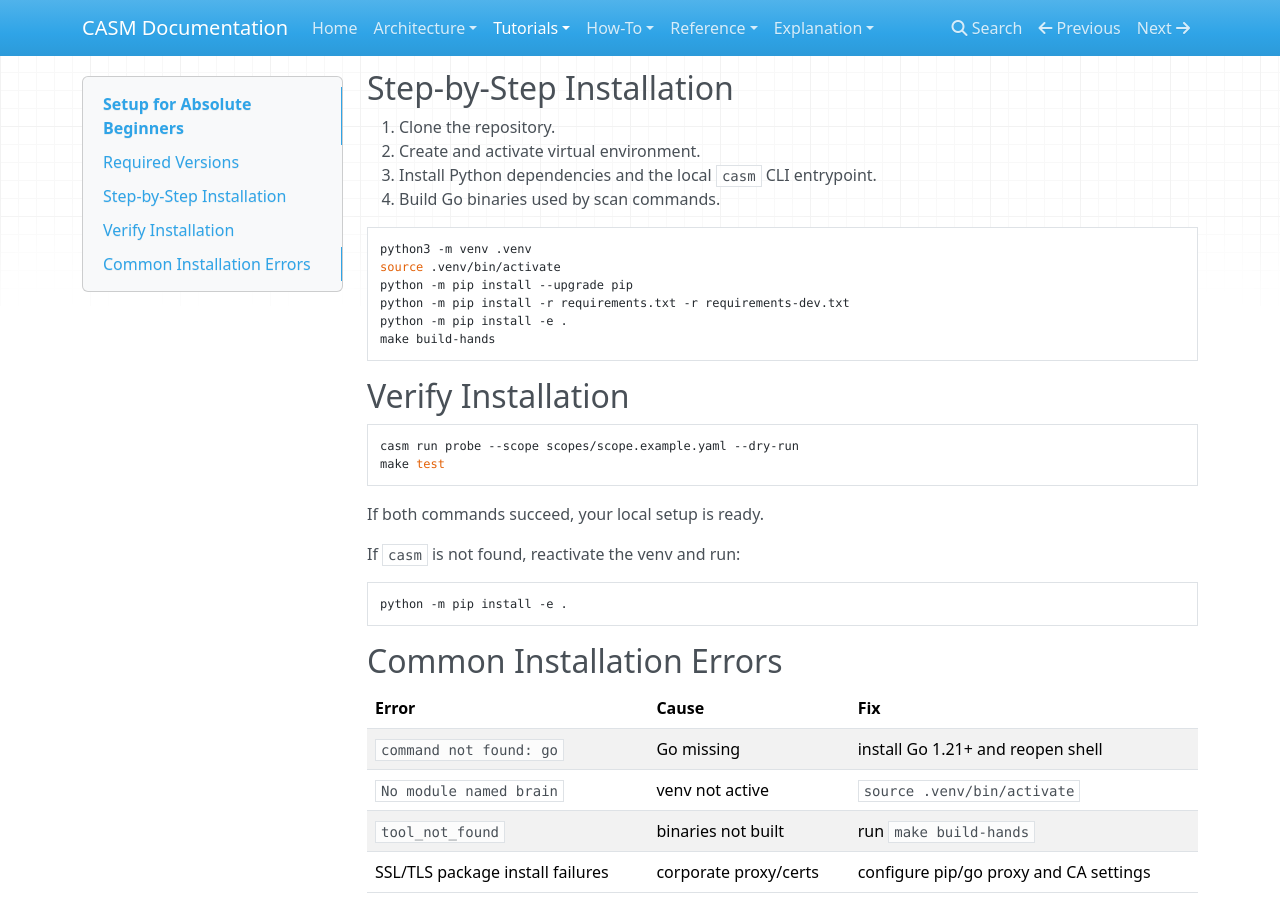
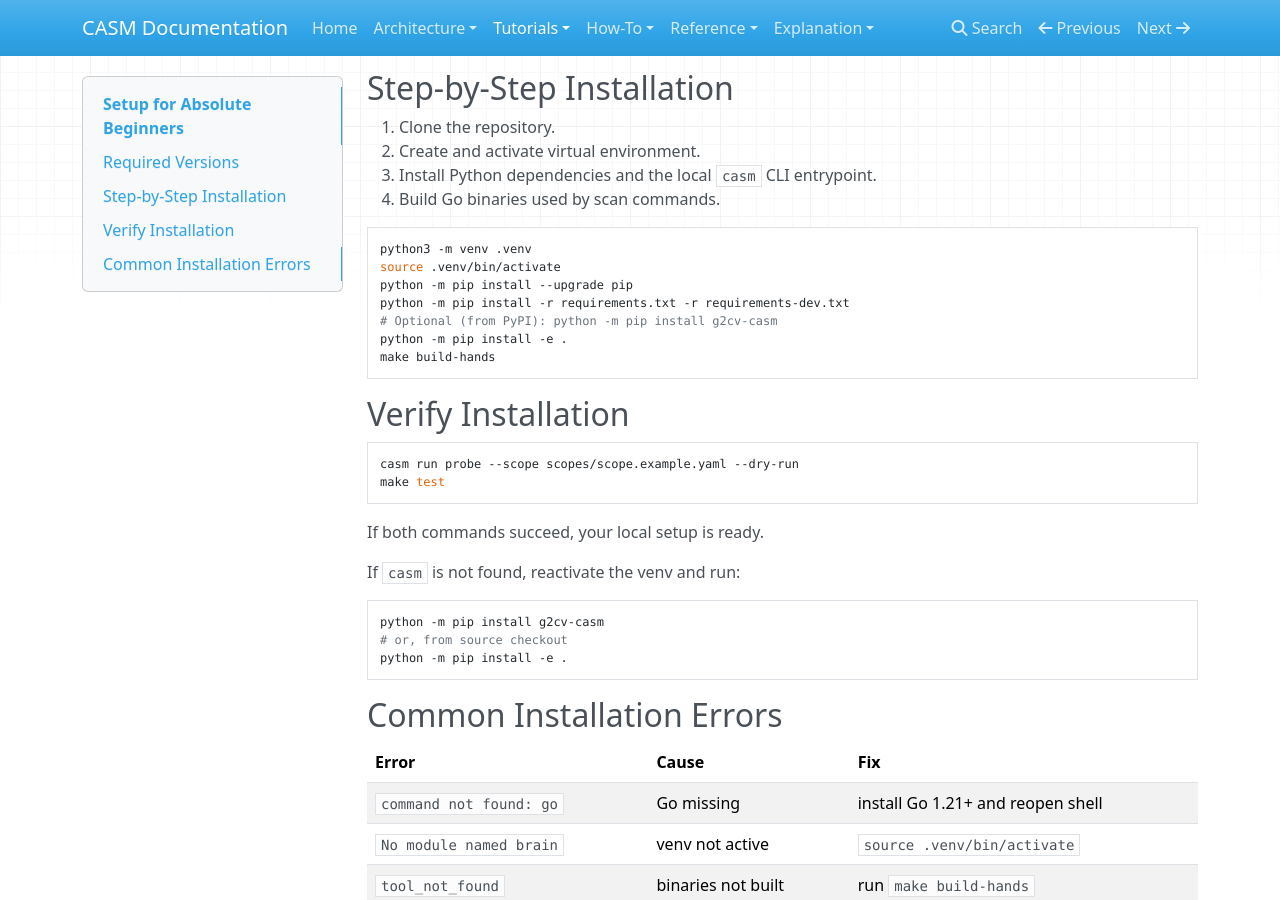
Before and after one commit to G2CV/CASM, an MkDocs documentation site: the page built from docs/tutorials/setup-for-beginners.md, in a window 1280 px wide and 900 px high, scrolled down 398 px. Built offline with MkDocs 1.6.1, drawn with Linux system fonts in a browser that asks for light colours; nearby versions of some CDN libraries.

Commit message:
chore: finalize PyPI package rename to g2cv-casm and update docs/assets

````diff
--- a/docs/tutorials/setup-for-beginners.md
+++ b/docs/tutorials/setup-for-beginners.md
@@ -30,6 +30,7 @@ python3 -m venv .venv
 source .venv/bin/activate
 python -m pip install --upgrade pip
 python -m pip install -r requirements.txt -r requirements-dev.txt
+# Optional (from PyPI): python -m pip install g2cv-casm
 python -m pip install -e .
 make build-hands
 ```
@@ -46,6 +47,8 @@ If both commands succeed, your local setup is ready.
 If `casm` is not found, reactivate the venv and run:
 
 ```bash
+python -m pip install g2cv-casm
+# or, from source checkout
 python -m pip install -e .
 ```
 
--- a/pyproject.toml
+++ b/pyproject.toml
@@ -3,7 +3,7 @@ requires = ["setuptools>=69", "setuptools-scm[toml]>=8"]
 build-backend = "setuptools.build_meta"
 
 [project]
-name = "casm"
+name = "g2cv-casm"
 dynamic = ["version"]
 description = "CASM: Continuous Attack Surface Monitoring"
 readme = "README.md"
@@ -17,6 +17,7 @@ dependencies = [
 
 [project.scripts]
 casm = "brain.cli.casm:main"
+g2cv-casm = "brain.cli.casm:main"
 
 [tool.setuptools.packages.find]
 include = ["brain", "brain.*"]
````
Also changed, not shown: README.md (+5 -2 lines), brain/core/version.py (+5 -2 lines), docs/tutorials/tutorial-1-hello-world.md (+1 -0 lines).
